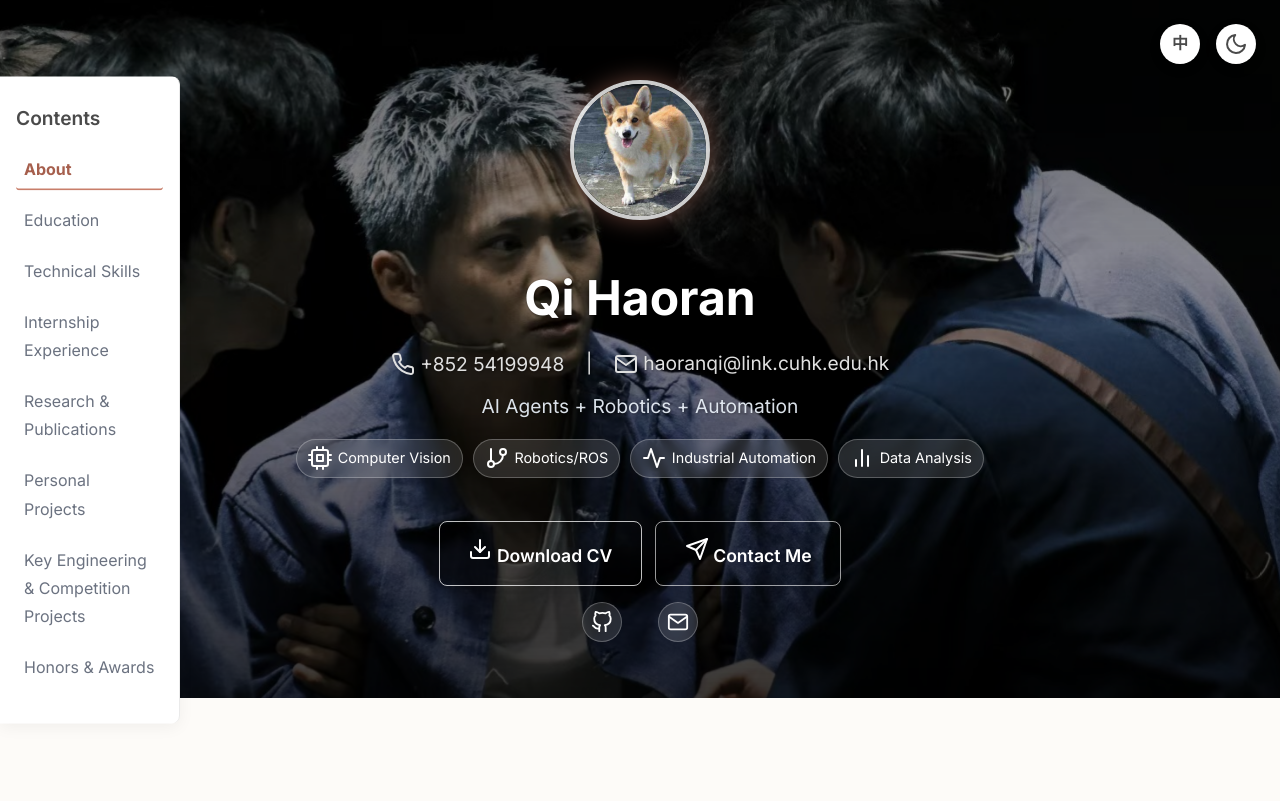
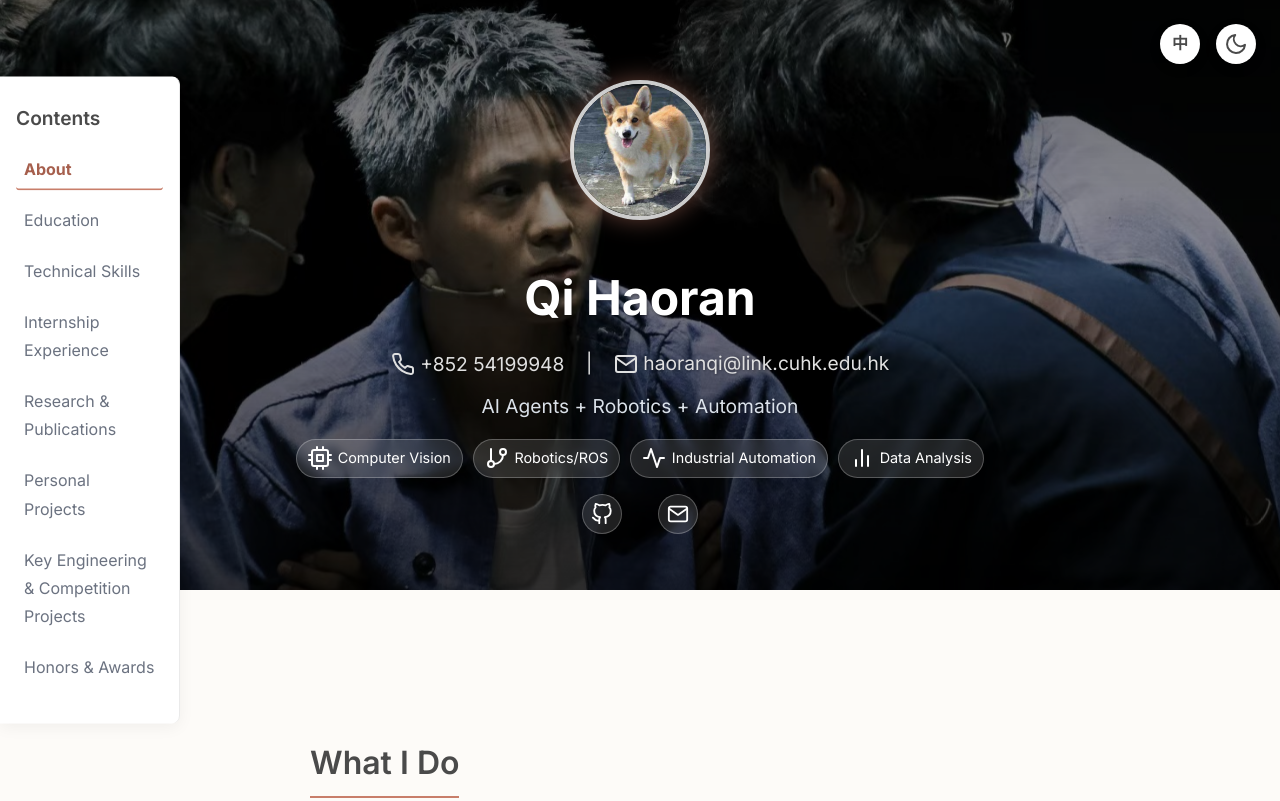
Before and after one commit to ben0724-ACE/ben0724-ace.github.io, a plain HTML site: page index.html in a window 1280 px wide. Shown: the top 801 px of the page. Drawn offline with nearby package versions, Linux system fonts and the light colour scheme.

Commit message:
fix(profile): simplify contact links and remove resumes

```diff
--- a/assets/css/style.css
+++ b/assets/css/style.css
@@ -156,22 +156,6 @@ header p { font-size: 1.2rem; color: #e0e0e0; text-shadow: 1px 1px 3px rgba(0,0,
   box-shadow: 0 4px 12px rgba(0,0,0,0.2);
 }
 @keyframes breath{0%{box-shadow:0 0 0 rgba(255,255,255,0.0)}50%{box-shadow:0 0 18px rgba(255,255,255,0.35)}100%{box-shadow:0 0 0 rgba(255,255,255,0.0)}}
-.hero-ctas{margin-top:1.2rem;display:flex;gap:.8rem;justify-content:center;flex-wrap:wrap}
-.btn.secondary{background:transparent;color:#fff;border:1px solid rgba(255,255,255,.6)}
-.btn.secondary:hover{
-  background:var(--button-bg);
-  border-color:var(--button-bg);
-  transform: translateY(-2px);
-  box-shadow: 0 4px 12px rgba(0,0,0,0.2);
-}
-/* ghost 与 secondary 在 hover 时一致 */
-.btn.ghost{background:transparent;color:#fff;border:1.6px solid rgba(255,255,255,.75)}
-.btn.ghost:hover{
-  background:var(--button-bg);
-  border-color:var(--button-bg);
-  transform: translateY(-2px);
-  box-shadow: 0 4px 12px rgba(0,0,0,0.2);
-}
 .social a {
   margin: 0 .8rem;
   color: #fff;
@@ -409,25 +393,6 @@ li::before {
 }
 .award-item, .award-item span {
    color: var(--text-color-light);
-}
-.btn {
-  display: inline-block;
-  margin-top: 1.5rem;
-  padding: .9rem 1.8rem;
-  background-color: var(--button-bg);
-  color: var(--button-text);
-  text-decoration: none;
-  border-radius: 8px;
-  border: none;
-  font-weight: 600;
-  box-shadow: var(--shadow);
-  transition: background-color 0.2s, transform 0.2s;
-  font-size: 1.1rem;
-}
-.btn:hover {
-  background-color: var(--button-hover-bg);
-  transform: translateY(-2px);
-  box-shadow: var(--hover-shadow);
 }
 footer {
   max-width: 1100px;
@@ -808,13 +773,12 @@ a:hover {
 @keyframes blink{50%{opacity:0}}
 
 /* tighten header spacing so icons don’t stick to text */
-.hero-ctas{margin-top:1.2rem}
 header .social{margin-top:1rem}
 
 @media (max-width: 600px){
   .pill{font-size:.85rem}
 }
-.tagline, .hero-tags, .hero-ctas, header p{max-width:1100px;margin-left:auto;margin-right:auto}
+.tagline, .hero-tags, header p{max-width:1100px;margin-left:auto;margin-right:auto}
 @media (min-width:992px){header{padding-bottom:3.5rem}}
 
 /* Service card lighting highlight (works with JS tilt) */
@@ -840,10 +804,6 @@ header .social{margin-top:1rem}
 /* stronger header overlay to avoid edges showing on scroll */
 header::before{background:linear-gradient(to top, rgba(0,0,0,0.78) 0%, rgba(0,0,0,0.42) 60%, rgba(0,0,0,0.58) 100%);}
 
-/* transparent ghost button for hero */
-.btn.ghost{background:transparent;color:#fff;border:1.6px solid rgba(255,255,255,.75)}
-.btn.ghost:hover{background:var(--button-bg);border-color:var(--button-bg);}
-
 /* Skills grid compress to one column */
 .skills-container{grid-template-columns:1fr}
 
@@ -852,7 +812,7 @@ header::before{background:linear-gradient(to top, rgba(0,0,0,0.78) 0%, rgba(0,0,
 .scroll-progress .bar{height:100%;width:0;background:linear-gradient(90deg, var(--accent), var(--highlight));box-shadow:0 0 6px rgba(var(--accent-rgb),.7)}
 
 /* --- 磁性按钮轻微跟随 --- */
-.btn, .pill{transition: transform .15s ease, background-color .2s ease, border-color .2s ease}
+.pill{transition: transform .15s ease, background-color .2s ease, border-color .2s ease}
 
 /* --- 点击彩色纸屑画布，固定覆盖并不占据文档流 --- */
 .effects-canvas{position:fixed;inset:0;z-index:2000;pointer-events:none;display:block}
--- a/assets/js/main.js
+++ b/assets/js/main.js
@@ -102,9 +102,6 @@ document.addEventListener('DOMContentLoaded', () => {
         languageButton.textContent = language === 'zh' ? 'EN' : '中';
         languageButton.setAttribute('aria-label', language === 'zh' ? 'Switch to English' : '切换为中文');
         languageButton.title = languageButton.getAttribute('aria-label');
-        document.querySelectorAll('a[data-cv-en]').forEach(link => {
-            link.href = link.getAttribute(language === 'zh' ? 'data-cv-zh' : 'data-cv-en');
-        });
         document.querySelectorAll('h1, h2').forEach(heading => {
             const label = heading.querySelector(`.lang-${language}`)?.textContent.trim();
             if (label) {
@@ -212,9 +209,9 @@ document.addEventListener('DOMContentLoaded', () => {
     // 动画仅作为增强效果；基本阅读、导航、下载和按钮不依赖外部脚本。
     const gsap = window.gsap;
     if (!gsap || reducedMotion.matches) return;
-    const animationTargets = 'header h1, header p, .avatar, .hero-tags .pill, .hero-ctas .btn, header .social a, .service-card, .skill-category, main li';
+    const animationTargets = 'header h1, header p, .avatar, .hero-tags .pill, header .social a, .service-card, .skill-category, main li';
     try {
-        gsap.from('.avatar, header h1, header p, .hero-tags .pill, .hero-ctas .btn, header .social a', {
+        gsap.from('.avatar, header h1, header p, .hero-tags .pill, header .social a', {
             autoAlpha: 0, y: 18, duration: 0.7, stagger: 0.05, clearProps: 'opacity,visibility,transform'
         });
         const observer = new IntersectionObserver(entries => {
@@ -266,7 +263,7 @@ document.addEventListener('DOMContentLoaded', () => {
                 });
                 card.addEventListener('mouseleave', () => gsap.to(card, { rotateX: 0, rotateY: 0, duration: 0.35 }));
             });
-            document.querySelectorAll('.btn, .pill, header .social a').forEach(element => {
+            document.querySelectorAll('.pill, header .social a').forEach(element => {
                 element.addEventListener('mousemove', event => {
                     if (reducedMotion.matches) return;
                     const bounds = element.getBoundingClientRect();
--- a/index.html
+++ b/index.html
@@ -14,7 +14,7 @@
   <link rel="preconnect" href="https://fonts.googleapis.com">
   <link rel="preconnect" href="https://fonts.gstatic.com" crossorigin>
   <link href="https://fonts.googleapis.com/css2?family=Inter:wght@400;600;700&display=swap" rel="stylesheet">
-  <link rel="stylesheet" href="assets/css/style.css?v=8">
+  <link rel="stylesheet" href="assets/css/style.css?v=9">
   <link rel="icon" href="assets/img/favicon.ico">
   <script src="https://cdn.jsdelivr.net/npm/feather-icons/dist/feather.min.js"></script>
 </head>
@@ -69,19 +69,9 @@
     <span class="pill"><i data-feather="activity"></i><span class="lang-en">Industrial Automation</span><span class="lang-zh">工业自动化</span></span>
     <span class="pill"><i data-feather="bar-chart-2"></i><span class="lang-en">Data Analysis</span><span class="lang-zh">数据分析</span></span>
   </div>
-  <div class="hero-ctas">
-    <a class="btn ghost" href="CV.pdf" data-cv-en="CV.pdf" data-cv-zh="简历.pdf" target="_blank">
-      <i data-feather="download"></i>
-      <span class="lang-en">Download CV</span><span class="lang-zh">下载简历</span>
-    </a>
-    <a class="btn secondary" href="mailto:haoranqi@link.cuhk.edu.hk">
-      <i data-feather="send"></i>
-      <span class="lang-en">Contact Me</span><span class="lang-zh">联系我</span>
-    </a>
-  </div>
   <div class="social">
     <a href="https://github.com/ben0724-ACE" title="GitHub" target="_blank"><i data-feather="github"></i></a>
-    <a href="mailto:haoran.qi0724@gmail.com" title="Gmail"><i data-feather="mail"></i></a>
+    <a href="mailto:haoran.qi0724@gmail.com" title="Gmail" aria-label="Gmail"><i data-feather="mail" aria-hidden="true"></i></a>
   </div>
 </header>
 
@@ -239,8 +229,8 @@
         <li><div class="card-content-wrapper">
           <div class="project-header">
             <strong>
-                <span class="lang-en">AI Agent Development Intern | <em>Beijing Miji Technology Co., Ltd.</em></span>
-                <span class="lang-zh">AI Agent 开发实习生 | <em>北京觅机科技有限公司</em></span>
+                <span class="lang-en">AI Intern | <em>Beijing Miji Technology Co., Ltd.</em></span>
+                <span class="lang-zh">AI 实习生 | <em>北京觅机科技有限公司</em></span>
             </strong>
             <em><span class="lang-en">Mar. 2026 - June 2026</span><span class="lang-zh">2026.03 - 2026.06</span></em>
           </div>
@@ -565,14 +555,10 @@
   </section>
 
   <section style="display: flex; flex-direction: column; align-items: center; margin-top: 4rem;">
-    <div class="image-container" style="margin-bottom: 2rem; justify-content: center;">
+    <div class="image-container" style="justify-content: center;">
       <img src="assets/img/other.webp" alt="NUEDC GIF"  width="400" height="225" decoding="async" loading="lazy">
       <img src="assets/img/robocup.webp" alt="RoboCup GIF"  width="400" height="225" decoding="async" loading="lazy">
     </div>
-    <a class="btn" href="CV.pdf" data-cv-en="CV.pdf" data-cv-zh="简历.pdf" target="_blank">
-        <span class="lang-en">Download CV (PDF)</span>
-        <span class="lang-zh">下载简历 (PDF)</span>
-    </a>
   </section>
 </main>
 
@@ -583,7 +569,7 @@
 </footer>
 
 <script src="https://cdnjs.cloudflare.com/ajax/libs/gsap/3.12.2/gsap.min.js"></script>
-<script src="assets/js/main.js?v=5"></script>
+<script src="assets/js/main.js?v=6"></script>
 <canvas id="click-effects" class="effects-canvas" aria-hidden="true"></canvas>
 <button hidden id="back-to-top" class="back-to-top" type="button" aria-label="Back to top" title="Back to top"><i data-feather="arrow-up"></i></button>
 </body>
```
Also changed, not shown: 3 other files.
